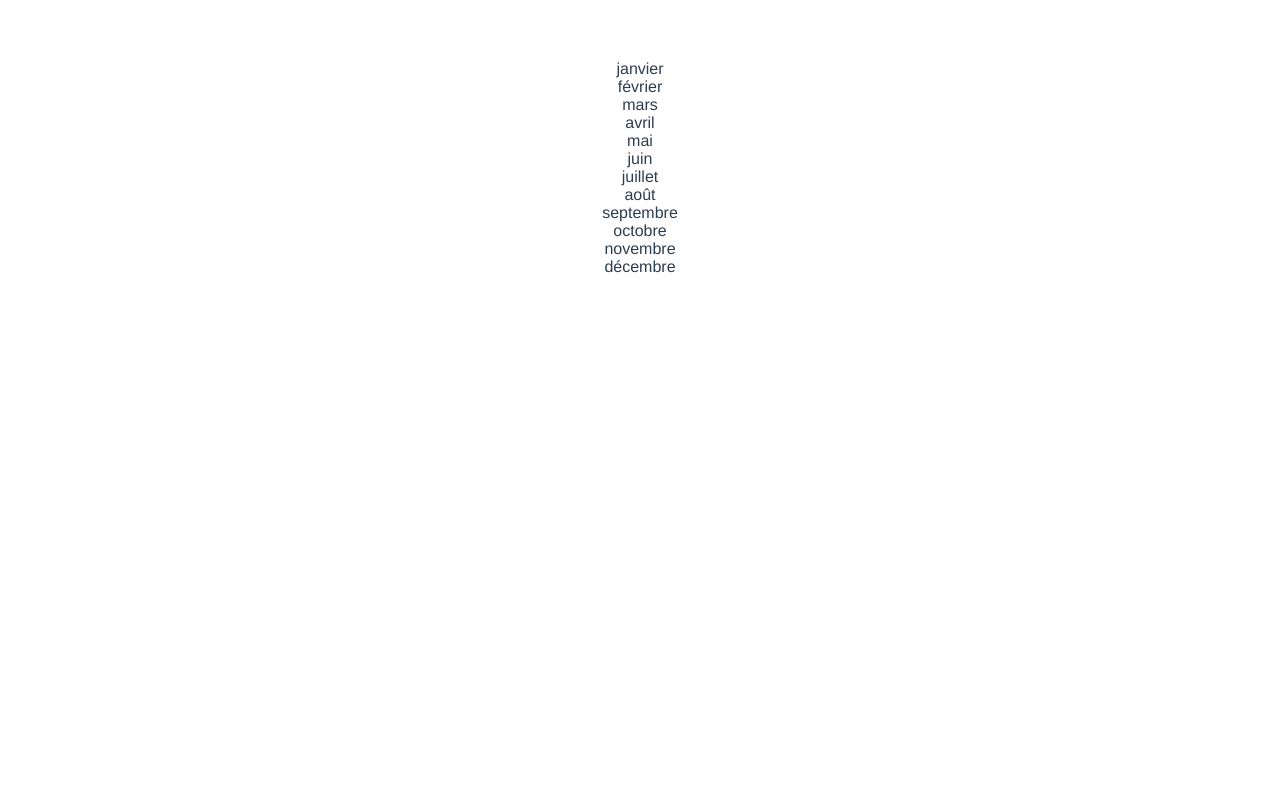
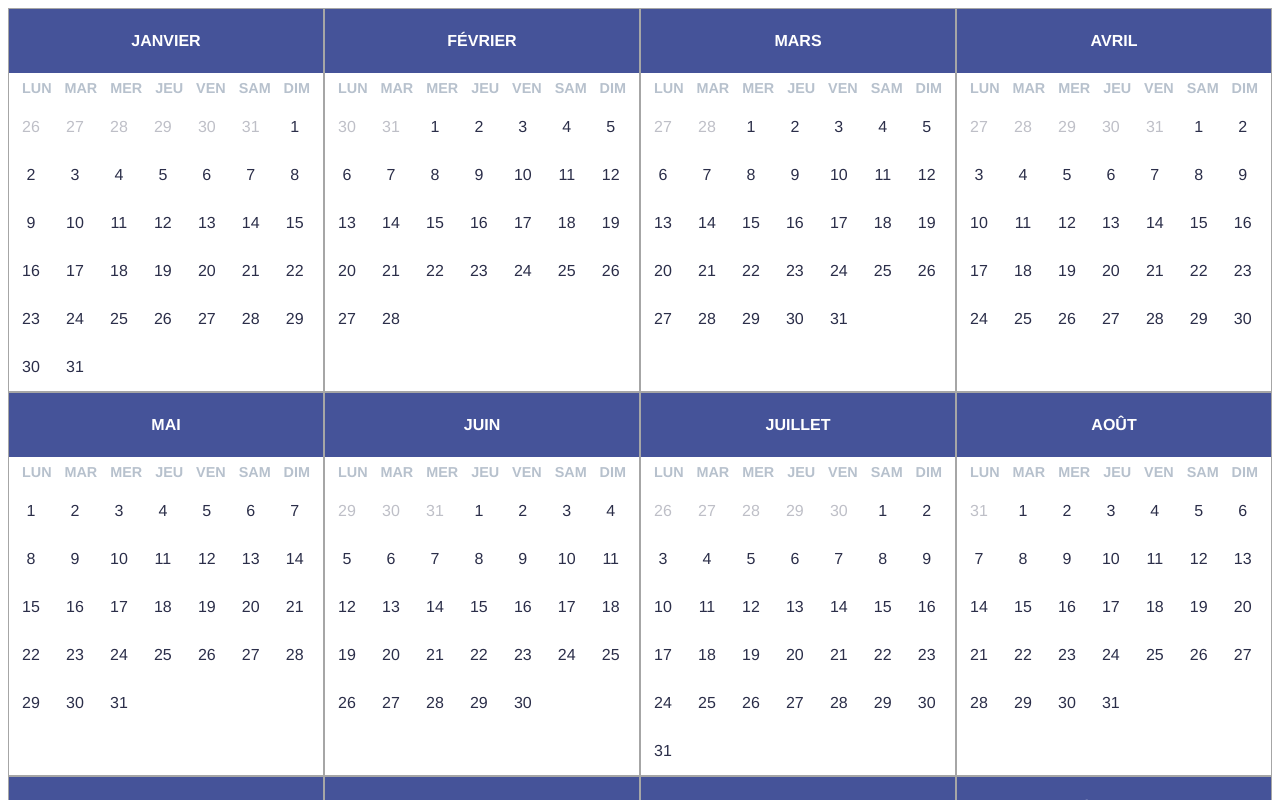
Before and after one commit to amacabr2/gfk_vuejs_select_period, a Vue app: page / in a window 1280 px wide. Shown: the top 800 px of the page. Built offline with nearby package versions, Linux system fonts and the light colour scheme.

Commit message:
Calendar display in compliance with the display standards

```diff
--- a/src/App.vue
+++ b/src/App.vue
@@ -21,7 +21,5 @@
         -webkit-font-smoothing: antialiased;
         -moz-osx-font-smoothing: grayscale;
         text-align: center;
-        color: #2c3e50;
-        margin-top: 60px;
     }
 </style>
--- a/src/assets/scss/rangepicker.scss
+++ b/src/assets/scss/rangepicker.scss
@@ -0,0 +1,53 @@
+.rangepicker * {
+  box-sizing: border-box;
+}
+
+.rangepicker {
+  display: flex;
+  flex-wrap: wrap;
+}
+
+.rangepicker_month {
+  width: 25%;
+  background-color: #ffffff;
+  border: 1px solid #a6a6a6;
+}
+
+.rangepicker_monthtitle {
+  height: 64px;
+  line-height: 64px;
+  text-align: center;
+  background-color: #455399;
+  color: #ffffff;
+  text-transform: uppercase;
+  font-weight: 700;
+}
+
+.rangepicker_days {
+  height: 30px;
+  color: #b7c1cd;
+  font-size: 0.9rem;
+  font-weight: bold;
+  text-transform: uppercase;
+  display: flex;
+  text-align: center;
+  align-items: center;
+  justify-content: space-evenly;
+}
+
+.rangepicker_numbers {
+  display: flex;
+  flex-wrap: wrap;
+  color: #2b2e49;
+  line-height: 48px;
+}
+
+.rangepicker_day {
+  width: 14%;
+  text-align: center;
+  justify-content: space-around;
+}
+
+.rangepicker_out {
+  opacity: 0.3;
+}
--- a/src/components/CalendarPicker.vue
+++ b/src/components/CalendarPicker.vue
@@ -1,7 +1,17 @@
 <template>
     <div class="rangepicker">
         <div class="rangepicker_month" v-for="month in months">
-            {{ month.getName() }}
+            <div class="rangepicker_monthtitle">
+                {{ month.getName() }}
+            </div>
+            <div class="rangepicker_days">
+                <div v-for="day in days">{{ day }}</div>
+            </div>
+            <div class="rangepicker_numbers">
+                <div class="rangepicker_day" v-for="day in month.getDays()" :class="classForDay(day, month)">
+                    {{ day.getDate() }}
+                </div>
+            </div>
         </div>
     </div>
 </template>
@@ -12,7 +22,8 @@
     export default {
         data() {
             return {
-                months: []
+                months: [],
+                days: ['Lun', 'Mar', 'Mer', 'Jeu', 'Ven', 'Sam', 'Dim']
             }
         },
 
@@ -22,6 +33,16 @@
 
         props: {
             year: Number
+        },
+
+        methods: {
+            classForDay(day, month) {
+                let classes = []
+                if (!month.contains(day)) {
+                    classes.push('rangepicker_out')
+                }
+                return classes
+            }
         }
     }
 </script>
--- a/src/entity/Month.js
+++ b/src/entity/Month.js
@@ -14,6 +14,54 @@ export default class Month {
         return this.start.toLocaleString('fr-fr', {month: 'long'})
     }
 
+    getDays() {
+        let days = []
+
+        let dayOfWeek = this.start.getDay() - 1
+        if (dayOfWeek === -1) {
+            dayOfWeek = 6
+        }
+        if (dayOfWeek > 0) {
+            for (let i = dayOfWeek; i > 0; i--) {
+                let date = this.clone(this.start)
+                date.setDate(i * -1 + 1)
+                days.push(date)
+            }
+        }
+
+        let end = this.clone(this.start)
+        end.setMonth(end.getMonth() + 1)
+        end.setDate(0)
+
+        for (let i = 0; i < end.getDate(); ++i) {
+            let date = this.clone(this.start)
+            date.setDate(i + 1)
+            days.push(date)
+        }
+
+        dayOfWeek = end.getDay() - 1
+        if (dayOfWeek === -1) {
+            dayOfWeek = 6
+        }
+        if (dayOfWeek < 6) {
+            for (let i = 0; i > (6 - dayOfWeek); i++) {
+                let date = this.clone(end)
+                date.setDate(end.getDate() + i + 1)
+                days.push(date)
+            }
+        }
+
+        return days
+    }
+
+    contains(date) {
+        return date.getMonth() === this.month
+    }
+
+    clone(date) {
+        return new Date(date.getTime());
+    }
+
     static createMonthForYear(year) {
         let months = []
         for (let i = 0; i < 12; i++) {
```
